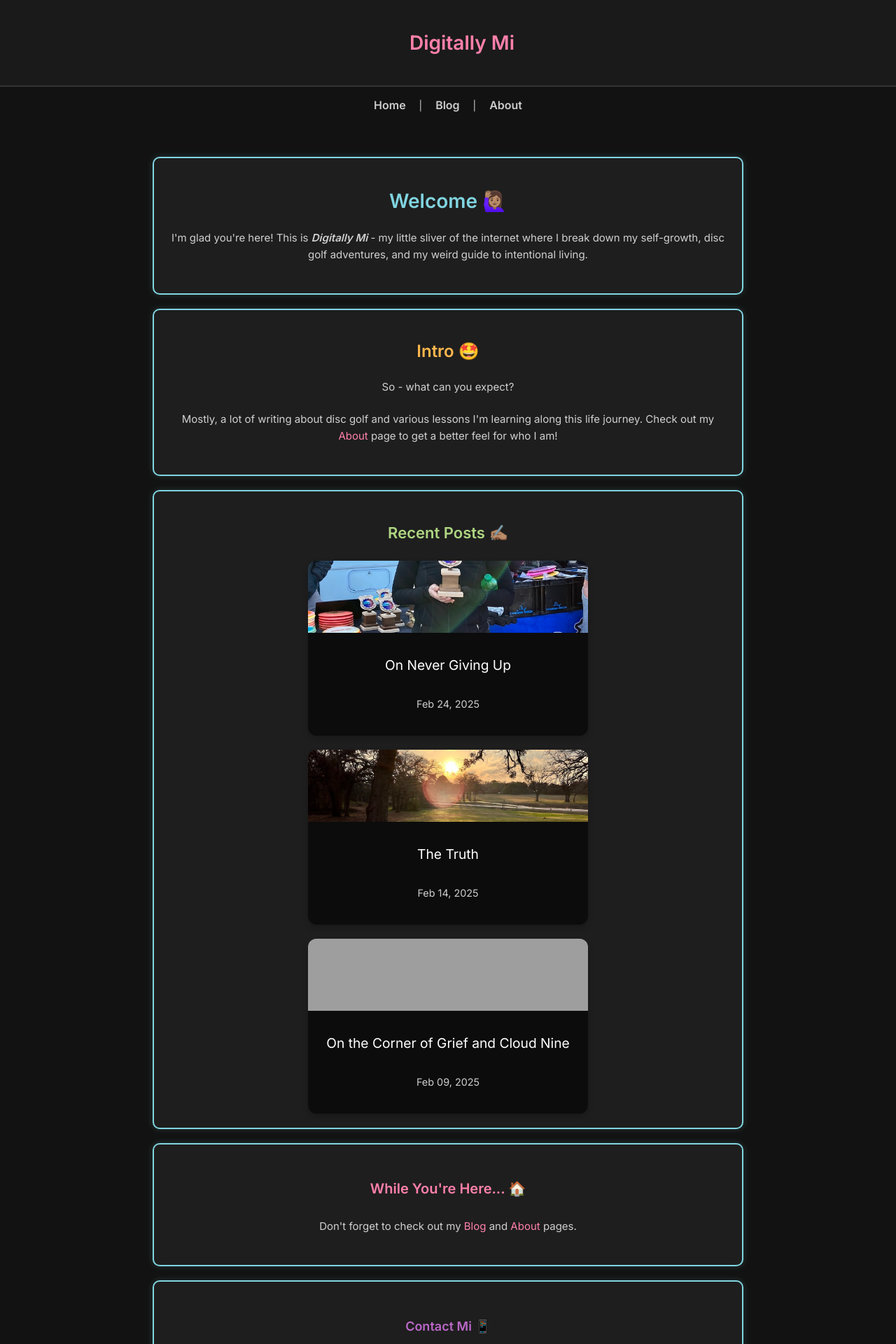
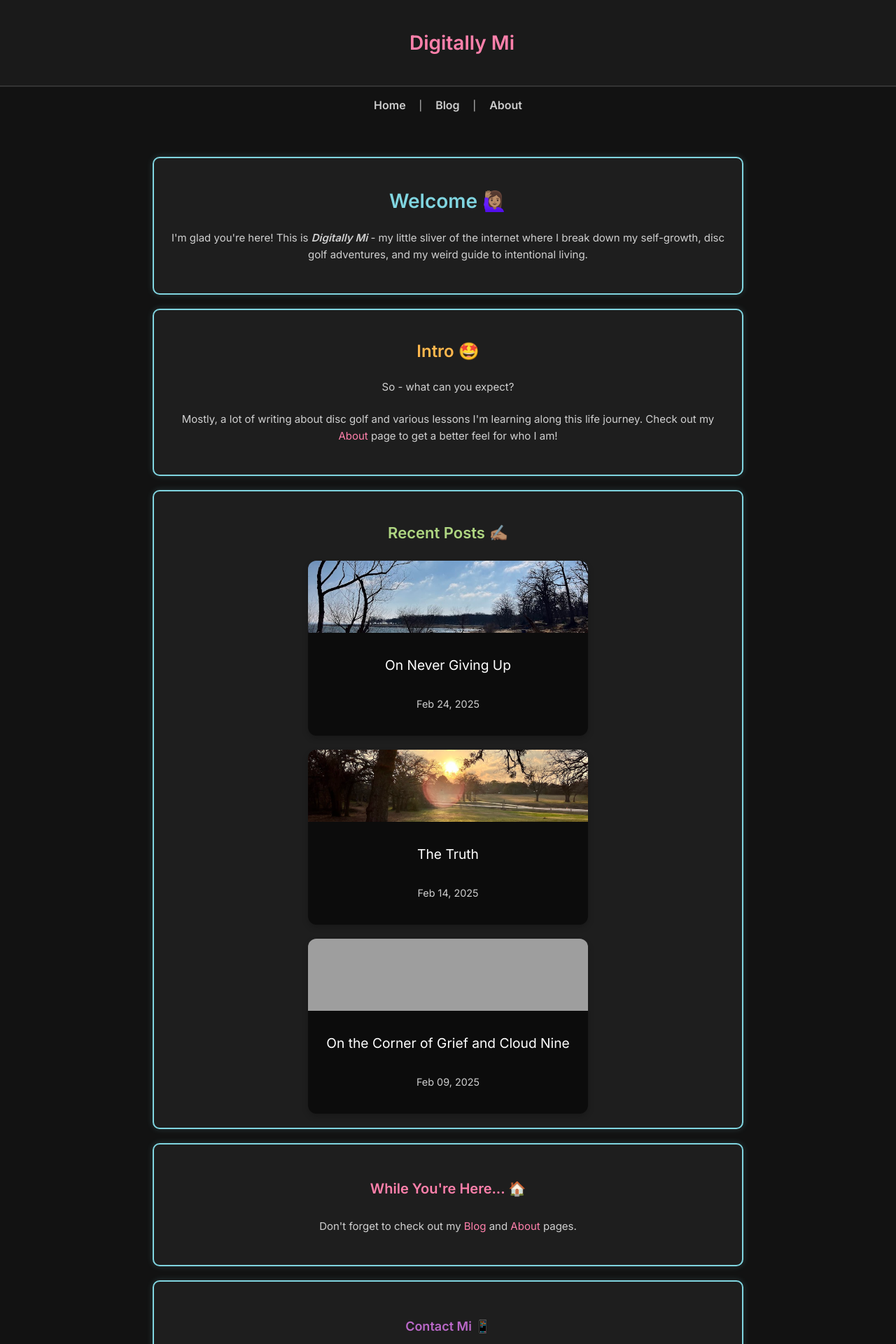
Before and after one commit to meeeyuh/meeeyuh.github.io, a Jekyll site: the page built from index.md, in a window 1280 px wide. Shown: the top 1920 px of the page at 70% size. Built offline with Jekyll 4.4.1, drawn with Linux system fonts in a browser that asks for light colours; our own code applies the rules of GitHub Pages for plain Markdown files; grey boxes are pictures that could not be loaded.

Commit message:
Image fixes 🖼️

```diff
--- a/index.md
+++ b/index.md
@@ -17,7 +17,7 @@ title: "Home"
     <h3>Recent Posts ✍🏽</h3>
         <div class="blog-grid">
         <a href="/blog/2025-02-24-On-Never-Giving-Up/" class="blog-card">
-            <div class="blog-card-image" style="background-image: url('/assets/images/posts/20250225-NGU-Win.jpg');"></div>
+            <div class="blog-card-image" style="background-image: url('/assets/images/posts/20250225-NGU-LakeBeach.jpg');"></div>
             <div class="blog-card-text">
                 <p>On Never Giving Up</p>
                 <p class="post-date">Feb 24, 2025</p>
```
Also changed, not shown: _posts/2025-02-24-On-Never-Giving-Up.md (+1 -1 lines).
